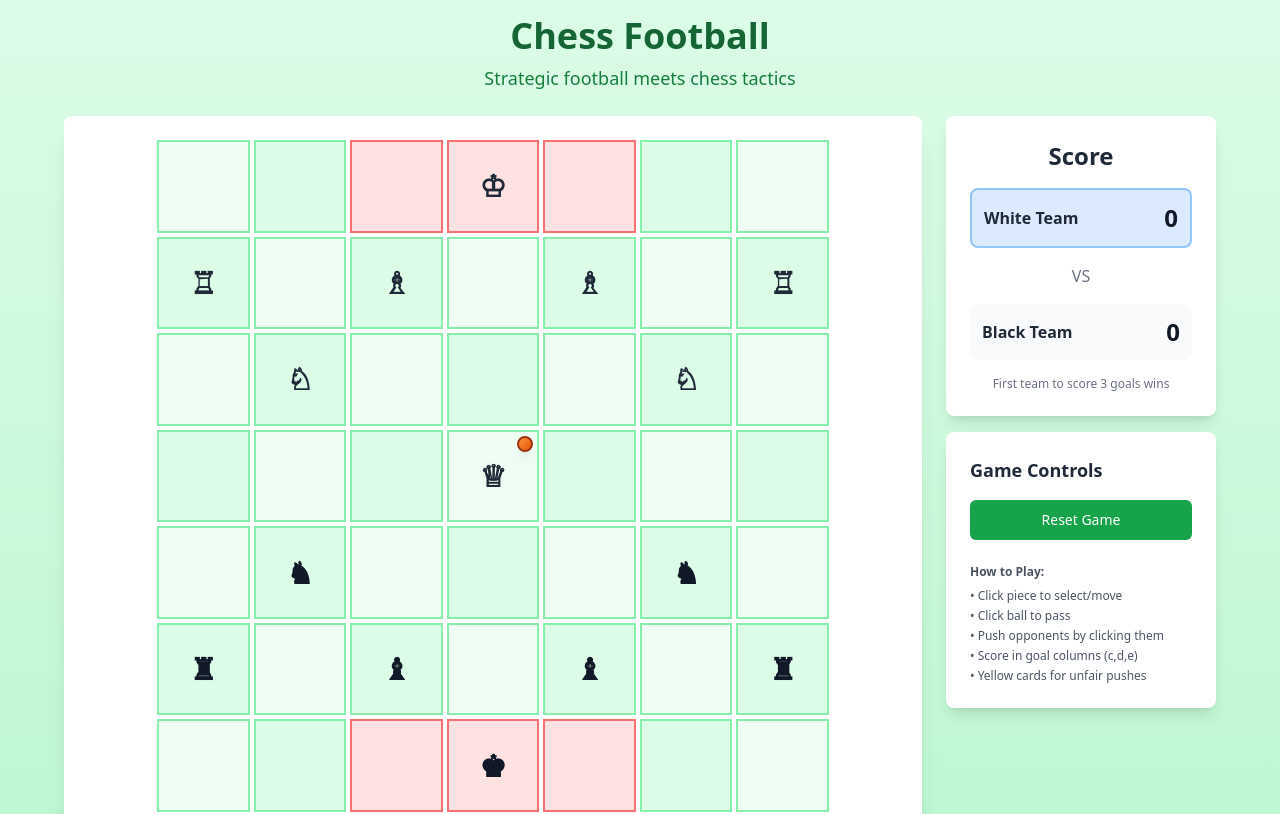
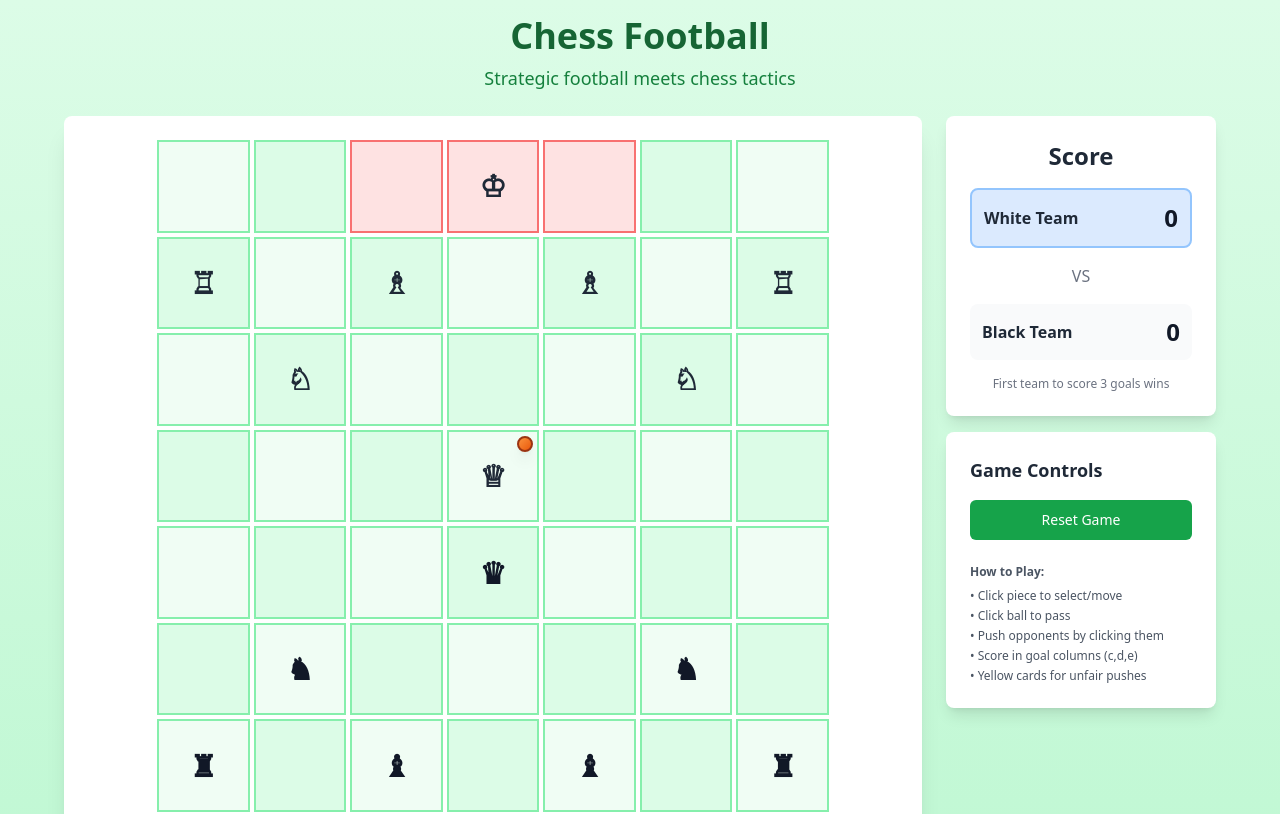
Before and after one commit to OmkarABarve/ChessPassers, a React (Vite) app: page / in a window 1280 px wide. Shown: the top 814 px of the page. Built offline with nearby package versions, Linux system fonts and the light colour scheme.

Commit message:
Adjust board dimensions and queen positions
Update board to 7 columns and 8 rows. Reposition black and white queens to be directly in front of each other.

```diff
--- a/src/components/ChessFootball.tsx
+++ b/src/components/ChessFootball.tsx
@@ -17,14 +17,14 @@ const INITIAL_PIECES: Piece[] = [
   { id: 'w-queen', type: 'queen', color: 'white', position: { row: 3, col: 3 }, cards: [] },
 
   // Black pieces
-  { id: 'b-king', type: 'king', color: 'black', position: { row: 6, col: 3 }, cards: [] },
-  { id: 'b-bishop1', type: 'bishop', color: 'black', position: { row: 5, col: 2 }, cards: [] },
-  { id: 'b-bishop2', type: 'bishop', color: 'black', position: { row: 5, col: 4 }, cards: [] },
-  { id: 'b-knight1', type: 'knight', color: 'black', position: { row: 4, col: 1 }, cards: [] },
-  { id: 'b-knight2', type: 'knight', color: 'black', position: { row: 4, col: 5 }, cards: [] },
-  { id: 'b-rook1', type: 'rook', color: 'black', position: { row: 5, col: 0 }, cards: [] },
-  { id: 'b-rook2', type: 'rook', color: 'black', position: { row: 5, col: 6 }, cards: [] },
-  { id: 'b-queen', type: 'queen', color: 'black', position: { row: 3, col: 3 }, cards: [] },
+  { id: 'b-king', type: 'king', color: 'black', position: { row: 7, col: 3 }, cards: [] },
+  { id: 'b-bishop1', type: 'bishop', color: 'black', position: { row: 6, col: 2 }, cards: [] },
+  { id: 'b-bishop2', type: 'bishop', color: 'black', position: { row: 6, col: 4 }, cards: [] },
+  { id: 'b-knight1', type: 'knight', color: 'black', position: { row: 5, col: 1 }, cards: [] },
+  { id: 'b-knight2', type: 'knight', color: 'black', position: { row: 5, col: 5 }, cards: [] },
+  { id: 'b-rook1', type: 'rook', color: 'black', position: { row: 6, col: 0 }, cards: [] },
+  { id: 'b-rook2', type: 'rook', color: 'black', position: { row: 6, col: 6 }, cards: [] },
+  { id: 'b-queen', type: 'queen', color: 'black', position: { row: 4, col: 3 }, cards: [] },
 ];
 
 const ChessFootball: React.FC = () => {
@@ -83,7 +83,7 @@ const ChessFootball: React.FC = () => {
 
   const checkGoal = useCallback((position: Position): boolean => {
     const goalCols = [2, 3, 4]; // columns c, d, e (0-indexed)
-    return (position.row === -1 || position.row === 7) && goalCols.includes(position.col);
+    return (position.row === -1 || position.row === 8) && goalCols.includes(position.col);
   }, []);
 
   const scoreGoal = useCallback((scoringPlayer: 'white' | 'black') => {
--- a/src/components/GameBoard.tsx
+++ b/src/components/GameBoard.tsx
@@ -162,7 +162,7 @@ export const GameBoard: React.FC<GameBoardProps> = ({
     };
 
     // Check if push destination is valid
-    if (pushDestination.row < 0 || pushDestination.row > 6 ||
+    if (pushDestination.row < 0 || pushDestination.row > 7 ||
         pushDestination.col < 0 || pushDestination.col > 6 ||
         isPieceAt(gameState.pieces, pushDestination)) {
       // Find alternative push location
@@ -172,7 +172,7 @@ export const GameBoard: React.FC<GameBoardProps> = ({
         { row: pushed.position.row, col: pushed.position.col + 1 },
         { row: pushed.position.row, col: pushed.position.col - 1 },
       ].filter(pos =>
-        pos.row >= 0 && pos.row <= 6 &&
+        pos.row >= 0 && pos.row <= 7 &&
         pos.col >= 0 && pos.col <= 6 &&
         !isPieceAt(gameState.pieces, pos)
       );
@@ -256,13 +256,13 @@ export const GameBoard: React.FC<GameBoardProps> = ({
   };
 
   const isGoalZone = (row: number, col: number): boolean => {
-    return (row === 0 || row === 6) && [2, 3, 4].includes(col);
+    return (row === 0 || row === 7) && [2, 3, 4].includes(col);
   };
 
   return (
     <div className="bg-white rounded-lg shadow-xl p-6">
-      <div className="grid grid-cols-7 gap-1 aspect-square max-w-2xl mx-auto">
-        {Array.from({ length: 7 }, (_, row) =>
+      <div className="grid grid-cols-7 gap-1 max-w-2xl mx-auto" style={{ aspectRatio: '7/8' }}>
+        {Array.from({ length: 8 }, (_, row) =>
           Array.from({ length: 7 }, (_, col) => {
             const piece = findPieceAt(gameState.pieces, { row, col });
             const hasBall = gameState.ballPosition.row === row && gameState.ballPosition.col === col;
```
